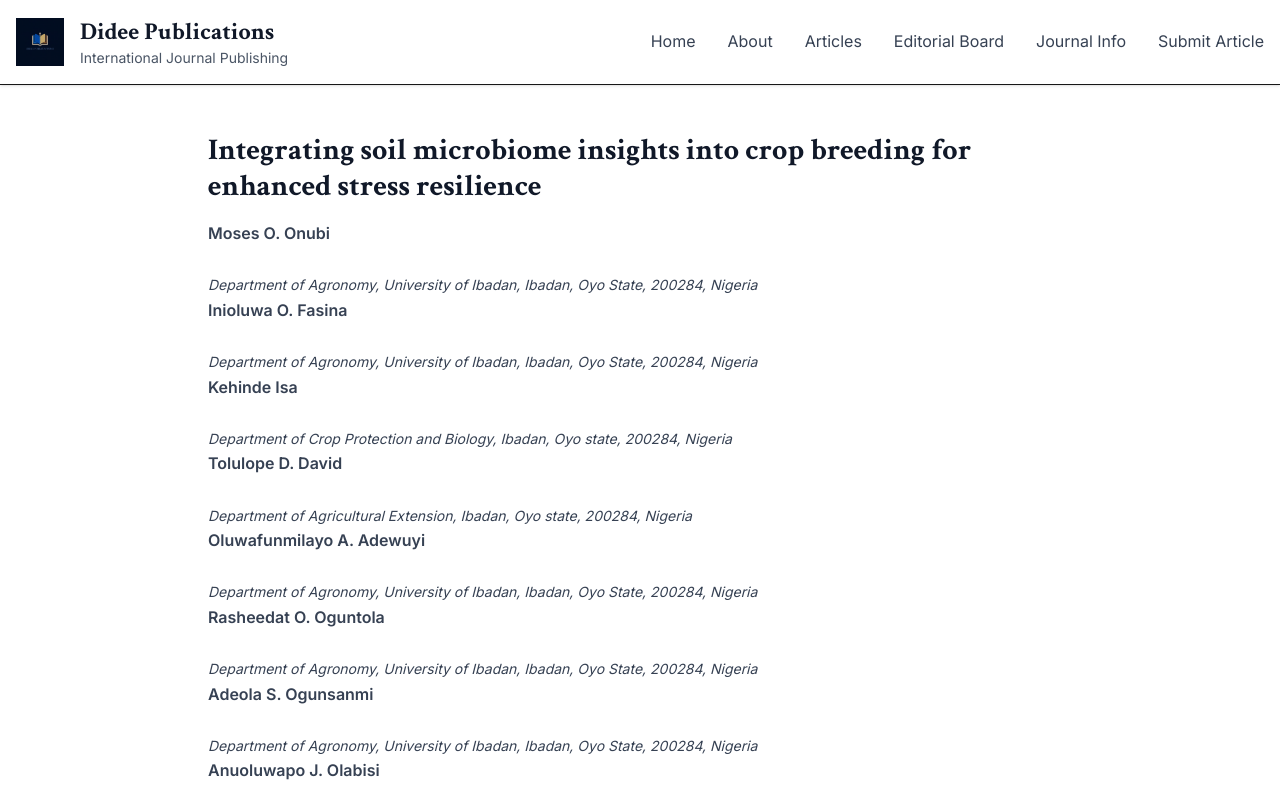
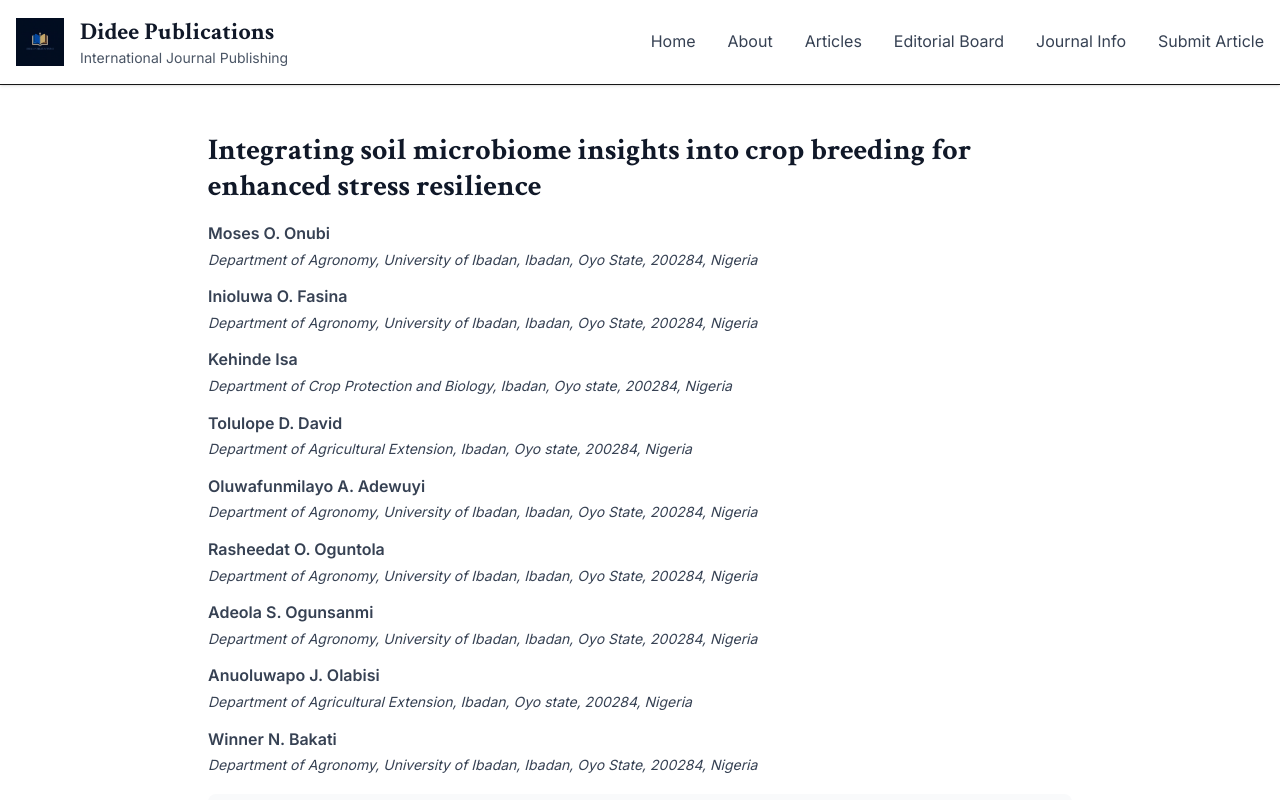
Before and after one commit to Jennifernkem/didee-publications, a Next.js app: page /articles/soil-microbiome-crop-breeding in a window 1280 px wide. Shown: the top 800 px of the page. Built offline with nearby package versions, Linux system fonts and the light colour scheme.

Commit message:
Remove chief editor email and clean up author display formatting

```diff
--- a/app/articles/forensic-psychology-curtis-flowers/page.tsx
+++ b/app/articles/forensic-psychology-curtis-flowers/page.tsx
@@ -25,7 +25,7 @@ export default function ForensicArticle() {
     title: "Forensic Psychological Analysis of Evidentiary Failures and Jury Bias in the Curtis Flowers Case",
     authors: [
       { name: "Daniel Ojotule Offor", affiliation: "Department of Clinical Psychology, University of South Wales, United Kingdom", email: "danielojotule81@gmail.com" },
-      { name: "Oluwaseun Emmanuel Omopo", affiliation: "Department of Counselling and Human Development Studies, University of Ibadan", email: "" }
+      { name: "Oluwaseun Emmanuel Omopo", affiliation: "Department of Counselling and Human Development Studies, University of Ibadan" }
     ],
     abstract: "This study provides a forensic psychological examination of evidentiary issues and jury bias in the Curtis Flowers legal case, analyzing the psychological factors that contributed to multiple trials and convictions. The research examines the intersection of racial bias, prosecutorial misconduct, and jury decision-making processes in capital punishment cases.",
     doi: "10.12345/didee.2026.007",
@@ -47,9 +47,9 @@ export default function ForensicArticle() {
 
             <div className="mb-4">
               {article.authors.map((author, index) => (
-                <div key={index} className="text-gray-700">
+                <div key={index} className="text-gray-700 mb-3">
                   <strong>{author.name}</strong><br/>
-                  <span className="text-sm">{author.email}</span><br/>
+                  {author.email && <><span className="text-sm text-blue-600">{author.email}</span><br/></>}
                   <span className="text-sm italic">{author.affiliation}</span>
                 </div>
               ))}
--- a/app/articles/soil-microbiome-crop-breeding/page.tsx
+++ b/app/articles/soil-microbiome-crop-breeding/page.tsx
@@ -24,15 +24,15 @@ export default function SoilMicrobiomeArticle() {
   const article = {
     title: "Integrating soil microbiome insights into crop breeding for enhanced stress resilience",
     authors: [
-      { name: "Moses O. Onubi", affiliation: "Department of Agronomy, University of Ibadan, Ibadan, Oyo State, 200284, Nigeria", email: "" },
-      { name: "Inioluwa O. Fasina", affiliation: "Department of Agronomy, University of Ibadan, Ibadan, Oyo State, 200284, Nigeria", email: "" },
-      { name: "Kehinde Isa", affiliation: "Department of Crop Protection and Biology, Ibadan, Oyo state, 200284, Nigeria", email: "" },
-      { name: "Tolulope D. David", affiliation: "Department of Agricultural Extension, Ibadan, Oyo state, 200284, Nigeria", email: "" },
-      { name: "Oluwafunmilayo A. Adewuyi", affiliation: "Department of Agronomy, University of Ibadan, Ibadan, Oyo State, 200284, Nigeria", email: "" },
-      { name: "Rasheedat O. Oguntola", affiliation: "Department of Agronomy, University of Ibadan, Ibadan, Oyo State, 200284, Nigeria", email: "" },
-      { name: "Adeola S. Ogunsanmi", affiliation: "Department of Agronomy, University of Ibadan, Ibadan, Oyo State, 200284, Nigeria", email: "" },
-      { name: "Anuoluwapo J. Olabisi", affiliation: "Department of Agricultural Extension, Ibadan, Oyo state, 200284, Nigeria", email: "" },
-      { name: "Winner N. Bakati", affiliation: "Department of Agronomy, University of Ibadan, Ibadan, Oyo State, 200284, Nigeria", email: "" }
+      { name: "Moses O. Onubi", affiliation: "Department of Agronomy, University of Ibadan, Ibadan, Oyo State, 200284, Nigeria" },
+      { name: "Inioluwa O. Fasina", affiliation: "Department of Agronomy, University of Ibadan, Ibadan, Oyo State, 200284, Nigeria" },
+      { name: "Kehinde Isa", affiliation: "Department of Crop Protection and Biology, Ibadan, Oyo state, 200284, Nigeria" },
+      { name: "Tolulope D. David", affiliation: "Department of Agricultural Extension, Ibadan, Oyo state, 200284, Nigeria" },
+      { name: "Oluwafunmilayo A. Adewuyi", affiliation: "Department of Agronomy, University of Ibadan, Ibadan, Oyo State, 200284, Nigeria" },
+      { name: "Rasheedat O. Oguntola", affiliation: "Department of Agronomy, University of Ibadan, Ibadan, Oyo State, 200284, Nigeria" },
+      { name: "Adeola S. Ogunsanmi", affiliation: "Department of Agronomy, University of Ibadan, Ibadan, Oyo State, 200284, Nigeria" },
+      { name: "Anuoluwapo J. Olabisi", affiliation: "Department of Agricultural Extension, Ibadan, Oyo state, 200284, Nigeria" },
+      { name: "Winner N. Bakati", affiliation: "Department of Agronomy, University of Ibadan, Ibadan, Oyo State, 200284, Nigeria" }
     ],
     abstract: "This research explores the integration of soil microbiome knowledge into modern crop breeding techniques to enhance agricultural sustainability. The study examines how understanding soil microbial communities can inform breeding strategies that promote plant-microbe interactions, improve nutrient uptake, and increase crop resilience to environmental stresses.",
     doi: "10.12345/didee.2026.006",
@@ -54,9 +54,8 @@ export default function SoilMicrobiomeArticle() {
 
             <div className="mb-4">
               {article.authors.map((author, index) => (
-                <div key={index} className="text-gray-700">
+                <div key={index} className="text-gray-700 mb-3">
                   <strong>{author.name}</strong><br/>
-                  <span className="text-sm">{author.email}</span><br/>
                   <span className="text-sm italic">{author.affiliation}</span>
                 </div>
               ))}
--- a/app/reviewers/page.tsx
+++ b/app/reviewers/page.tsx
@@ -2,8 +2,7 @@ export default function EditorialBoardPage() {
   const chiefEditor = {
     name: "Associate Professor Foluke Bosun-Arije",
     title: "Chief Editor",
-    affiliation: "University of Doha for Science and Technology, Qatar",
-    email: "Folukestella.bosunarije@udst.edu.qa"
+    affiliation: "University of Doha for Science and Technology, Qatar"
   }
 
   const editorialBoard = [
```
